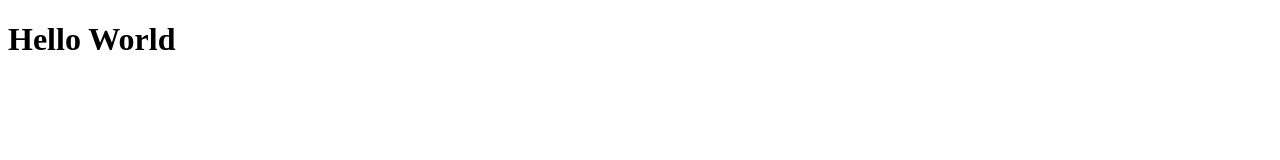
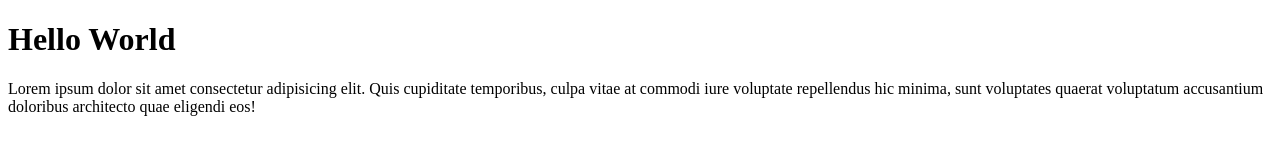
Before and after one commit to LaqshaAsri/Laqsha-git-test, a plain HTML site: page index.html in a window 1280 px wide. Drawn offline with Linux system fonts and the light colour scheme.

Commit message:
Menambahkan paragraf

```diff
--- a/index.html
+++ b/index.html
@@ -7,5 +7,8 @@
   </head>
   <body>
     <h1>Hello World</h1>
+    <p>
+      Lorem ipsum dolor sit amet consectetur adipisicing elit. Quis cupiditate temporibus, culpa vitae at commodi iure voluptate repellendus hic minima, sunt voluptates quaerat voluptatum accusantium doloribus architecto quae eligendi eos!
+    </p>
   </body>
 </html>
```
